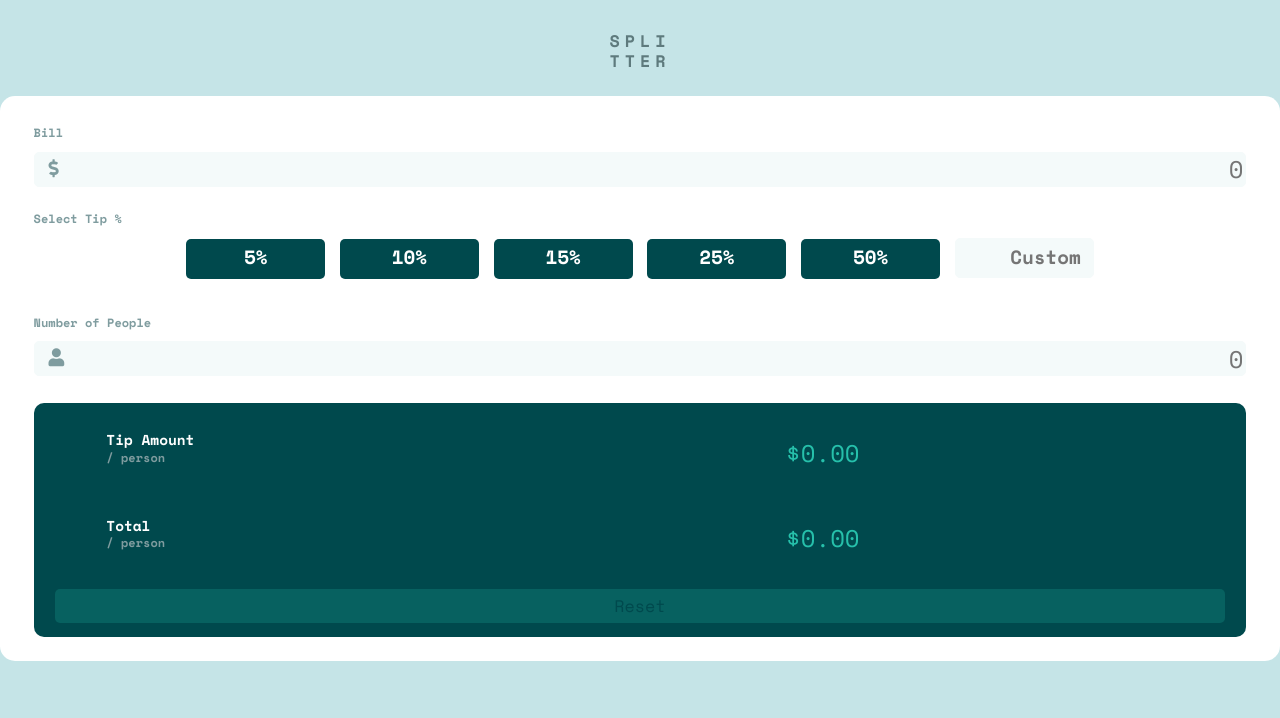
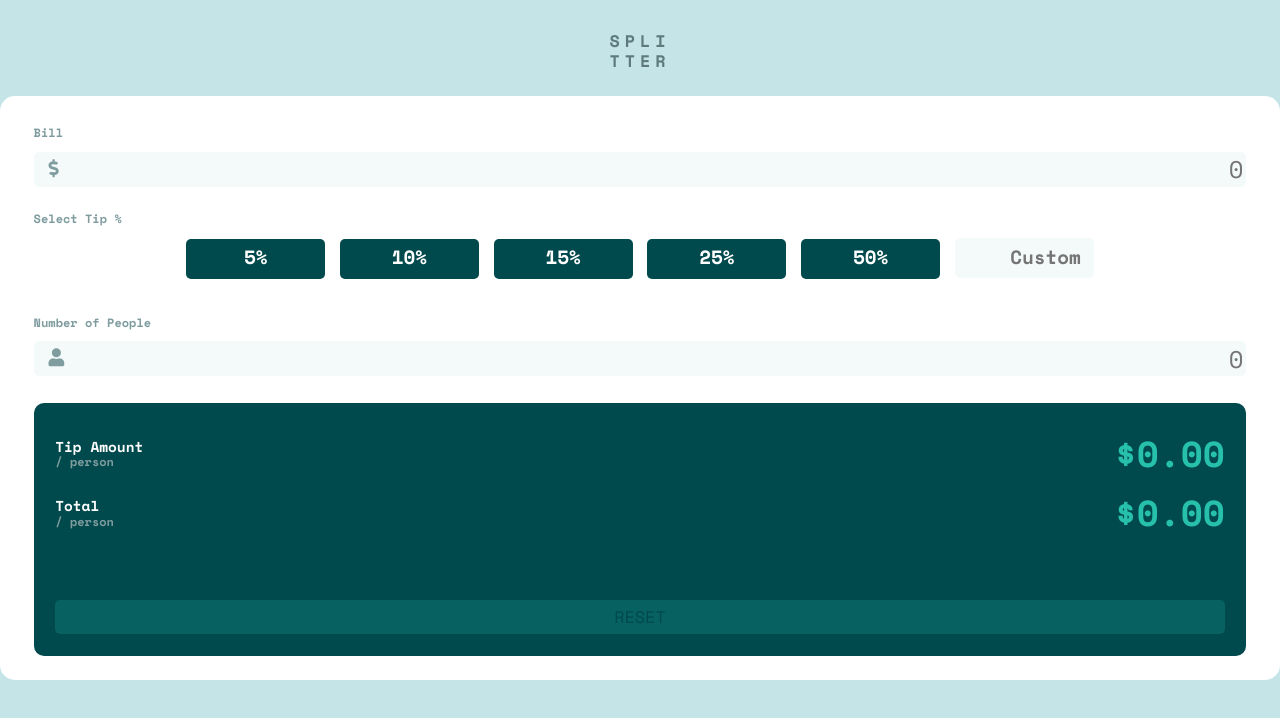
Before and after one commit to Vallejoanderson/retosFrontEndMentor, a plain HTML site: page tip-calculator-app-main/index.html in a window 1280 px wide. Drawn offline with nearby package versions, Linux system fonts and the light colour scheme.

Commit message:
Eliminating unnecessary classes and margin and paddings in right section

```diff
--- a/tip-calculator-app-main/css/syles.css
+++ b/tip-calculator-app-main/css/syles.css
@@ -39,7 +39,7 @@ html{
     width: 100%;
 }
 
-.bill__title, .bill__tip, .bill__people{
+.bill__subtitle{
     color: var(--darkgraycyantwo);
     font-size: 0.5rem;
     font-weight: 600;
@@ -94,45 +94,47 @@ html{
 .result{
     background-color: var(--verydarkcyan);
     border-radius: 10px;
-    padding: 0.6rem 0.9rem;
+    padding: .9rem 0.9rem;
     margin-top: 1.1rem;
 }
 
-.result__tip, .result__total{
-    width: 100%;
+.result__section{
+    display: flex;
+    justify-content: space-between;
+    align-items: center;
 }
 
-.result__tip-display, .result__total-display{
+.result__section-display{
     color: hsl(172, 67%, 45%);
-    display: inline-block;
-    padding-bottom: 1.5rem;
+    font-size: 1.5rem;
+    font-weight: 700;
+    margin-top: 0;
+    margin-bottom: 0;
+    text-align: right;
     width: 60%;
 }
 
-.result__tip-text, .result__total-text{
+.result__section-text{
     color: var(--white);
-    display: inline-block;
     font-size: 0.6rem;
     font-weight: 600;
     text-align: left;
     width: 30%;
 }
 
-.result__tip-text-person, .result__total-text-person{
+.result__section-text-person{
     color: var(--darkgraycyantwo);
     display: block;
     font-size: 0.5rem;
-    padding-top: 0.1rem;
 }
 
 .result__reset{
-    background-color: hsl(172, 67%, 45% , .2);
+    background-color: hsl(172, 67%, 45%, .2);
     border-radius: 5px;
     color: hsl(183, 100%, 15%);
     font-size: 0.7rem;
-    margin-left: auto;
-    margin-right: auto;
+    margin: 2.4rem auto 0 auto;
     padding-top: 0.3rem;
     padding-bottom: 0.3rem;
-    text-transform: capitalize;
+    text-transform: uppercase;
 }
--- a/tip-calculator-app-main/index.html
+++ b/tip-calculator-app-main/index.html
@@ -18,13 +18,13 @@
   </h1>
   <div class="calculator">
     <div class="bill">
-      <p class="bill__title">Bill</p>
+      <p class="bill__subtitle">Bill</p>
       <div class="bill__input-top">
         <input class="input" type="text" id="bill" name="bill" required
             minlength="4" placeholder="0" maxlength="8" size="10">
         <i class="icon fas fa-dollar-sign fa-xs"></i>
       </div>
-      <p class="bill__tip">Select Tip %</p>
+      <p class="bill__subtitle">Select Tip %</p>
       <div class="bill__percentage-container">
         <div class="bill__percentage">5%</div>
         <div class="bill__percentage">10%</div>
@@ -34,7 +34,7 @@
         <input class="bill__percentage custom" type="text" id="custom" name="custom" required
         minlength="4" placeholder="Custom" maxlength="2" size="2">
       </div>
-      <p class="bill__people">Number of People</p>
+      <p class="bill__subtitle">Number of People</p>
       <div class="bill__input-bottom">
         <input class="input" type="text" id="people" name="people" required
             minlength="4" placeholder="0" maxlength="8" size="10">
@@ -42,22 +42,22 @@
       </div>
     </div>
     <div class="result">
-      <div class="result__tip">
-        <p class="result__tip-text">
+      <div class="result__section">
+        <p class="result__section-text">
           Tip Amount
-          <span class="result__tip-text-person">
+          <span class="result__section-text-person">
             / person
           </span>
         </p>
-        <div class="result__tip-display">$0.00</div>
+        <p class="result__section-display">$0.00</p>
       </div>
-      <div class="result__total">
-        <p class="result__total-text">Total
-          <span class="result__total-text-person">
+      <div class="result__section">
+        <p class="result__section-text">Total
+          <span class="result__section-text-person">
             / person
           </span>
         </p>
-        <div class="result__total-display">$0.00</div>
+        <p class="result__section-display">$0.00</p>
       </div>
       <div class="result__reset">Reset</div>
     </div>
```
